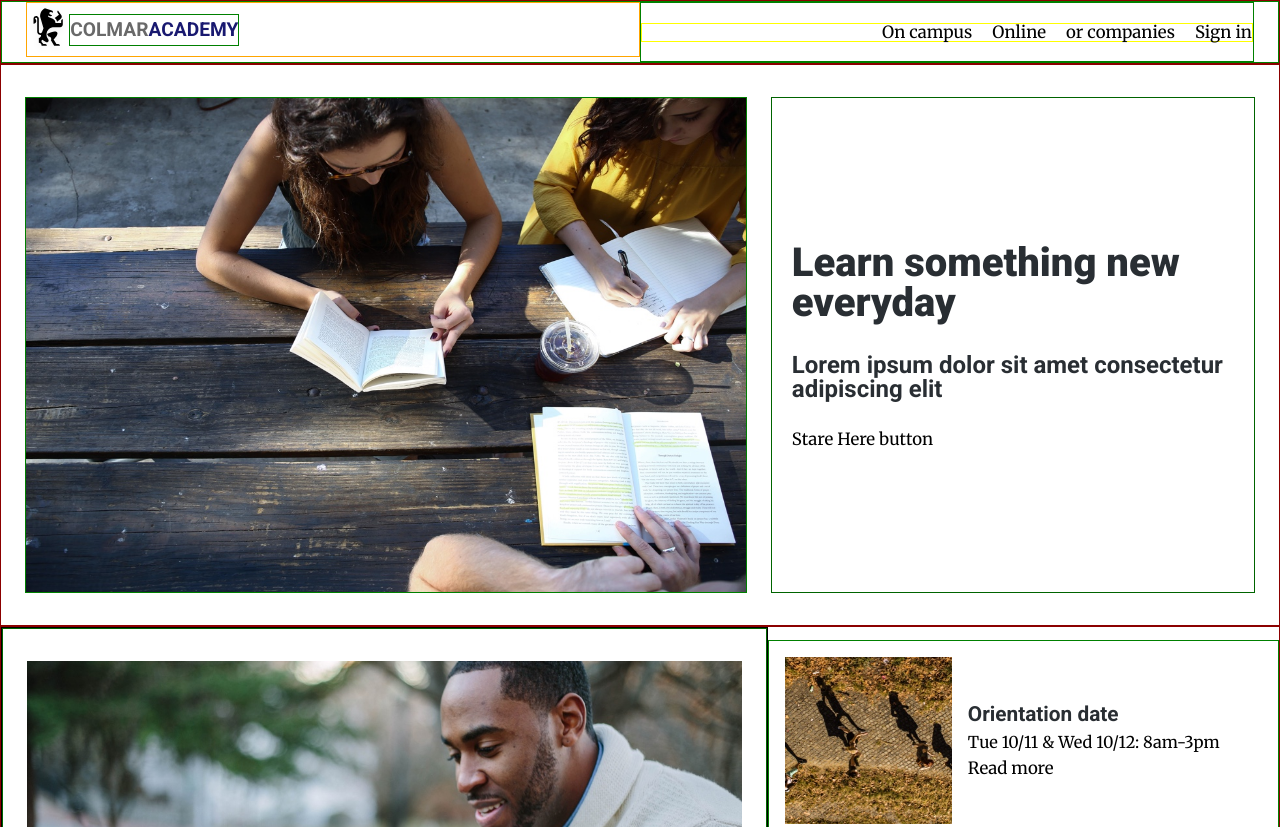
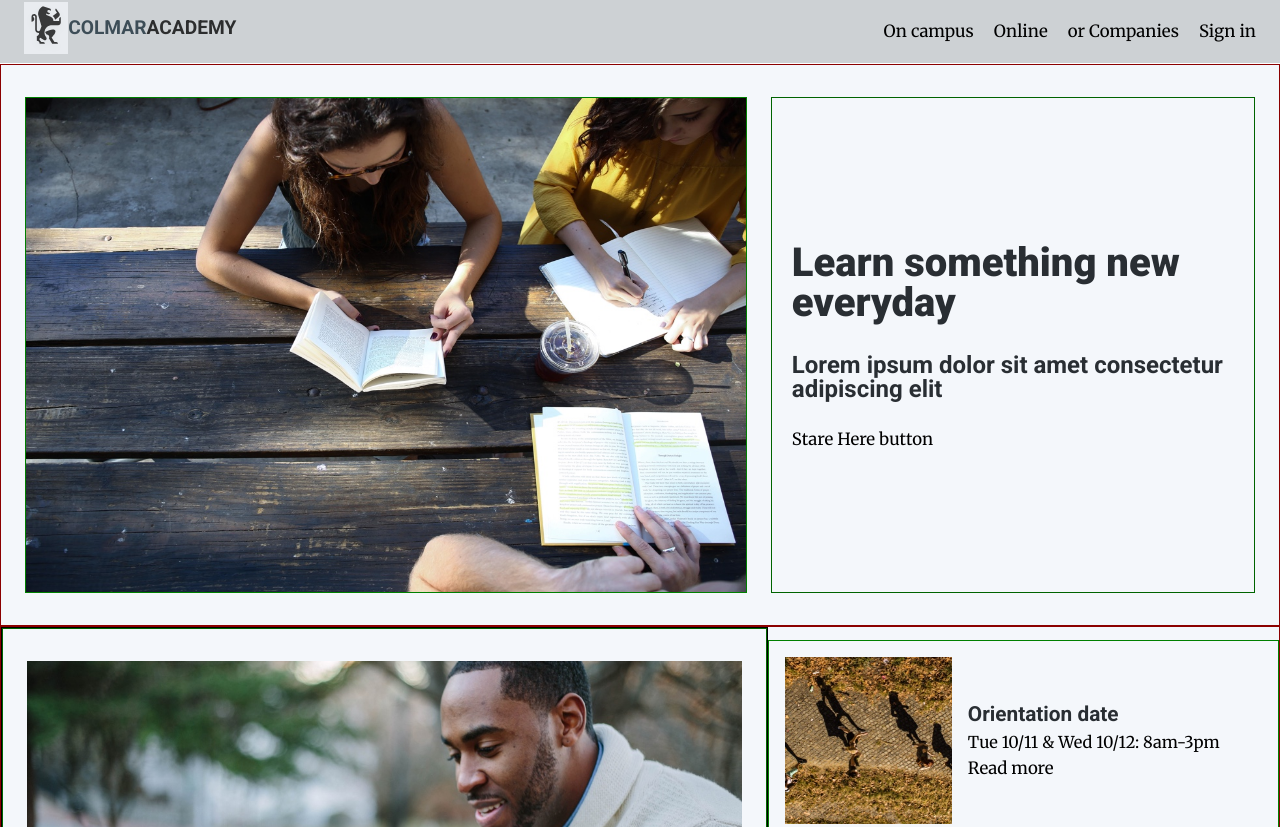
Before and after one commit to Sabzs/ColmarAcademy, a plain HTML site: page index.html in a window 1280 px wide. Shown: the top 827 px of the page. Drawn offline with Linux system fonts and the light colour scheme.

Commit message:
added background to header, body and footer

```diff
--- a/index.html
+++ b/index.html
@@ -9,7 +9,6 @@
     <link href="https://fonts.googleapis.com/css?family=Merriweather:400,400i,700,700i,900,900i|Roboto:400,400i,500,500i,700,700i,900,900i" rel="stylesheet">
   </head>
 
-  <body>
 
   <header class="header">
     <div class="logo-container">
@@ -26,7 +25,7 @@
             <nav>
                <span><a href="#">On campus</a></span>
                <span><a href="#">Online</a></span>
-                 <span><a href="#">or companies</a></span>
+               <span><a href="#">or Companies</a></span>
                <span><a href="#">Sign in</a></span>
             </nav>
           </div>
@@ -34,6 +33,9 @@
     </div>
   </header>
 
+
+
+  <body>
 
       <section class="start">
         <div class="container-banner">
@@ -219,10 +221,10 @@
           <p>&copy; 2016 Colmar Academy. All rights reserved</p>
         </div>
         <div class="font-awesome">
-          <a href="btn-twitter">
+          <a href="twitter">
             <i class="fa fa-twitter"></i>
           </a>
-          <a href="btn-facebook">
+          <a href="facebook">
             <i class="fa fa-facebook"></i>
           </a>
           <a href="instagram">
--- a/resources/css/style.css
+++ b/resources/css/style.css
@@ -10,8 +10,13 @@ html {
 
 
 /*body container*/
-.body {
+body {
   margin: 0;
+  background-color: #f4f7fb;
+  opacity: 1;
+}
+.header, footer {
+  background-color: #cdd1d4;
 }
 
 body h1 {
@@ -47,7 +52,8 @@ body a {
 footer p {
   font-family: "Merriweather", serif;
   font-size: 0.87rem;
-  font-weight: lighter;
+  font-weight: bold;
+  color: #292e33;
 }
 
 /*header section*/
@@ -58,8 +64,7 @@ footer p {
   margin: 0 auto;
   justify-content: center;
   flex-direction: column;
-  background-color: white;
-  border: 1px solid darkred;
+  border-bottom: 1px solid white;
 }
 .logo-container {
   display: flex;
@@ -67,28 +72,31 @@ footer p {
   height: 100%;
   margin: 0 auto;
   font-size: 1rem;
-  border: 1px solid green;
 }
 .logo-img {
   display: flex;
+  padding: 1px 1px;
+  background-color: #f4f7fb;
+  opacity: 0.72;
   justify-content: center;
+  align-items: center;
 }
 .logo-title {
   display: flex;
   height: 32px;
   align-items: center;
-  color: 	#696969;
+  color: 	#152935;
+  opacity: 0.78;
   font-weight: bold;
   font-size: 1.2rem;
   font-family: "Roboto", sans-serif;
-  font-weight: bold;
-  border: 1px solid green;
 }
 .logo-title span {
-  color: #191970;
+  color: black;
   font-weight: bold;
   font-size: 1.2rem;
   font-family: "Roboto", sans-serif;
+  opacity: 1.5rem;
 }
 #logo-left {
   display: flex;
@@ -99,7 +107,6 @@ footer p {
   width: 50%;
   height: 55px;
   margin-left: 24px;
-  border: 1px solid orange;
 }
 #logo-right {
   display: flex;
@@ -107,13 +114,11 @@ footer p {
   justify-content: flex-end;
   width: 50%;
   margin-right: 24px;
-  border: 1px solid green;
 }
 .navigation {
   display: flex;
   width: 100%;
   justify-content: flex-end;
-  border: 1px solid yellow;
 }
 nav span {
   display: inline-block;
```
Lines whose indentation alone changed are shown as unchanged.
